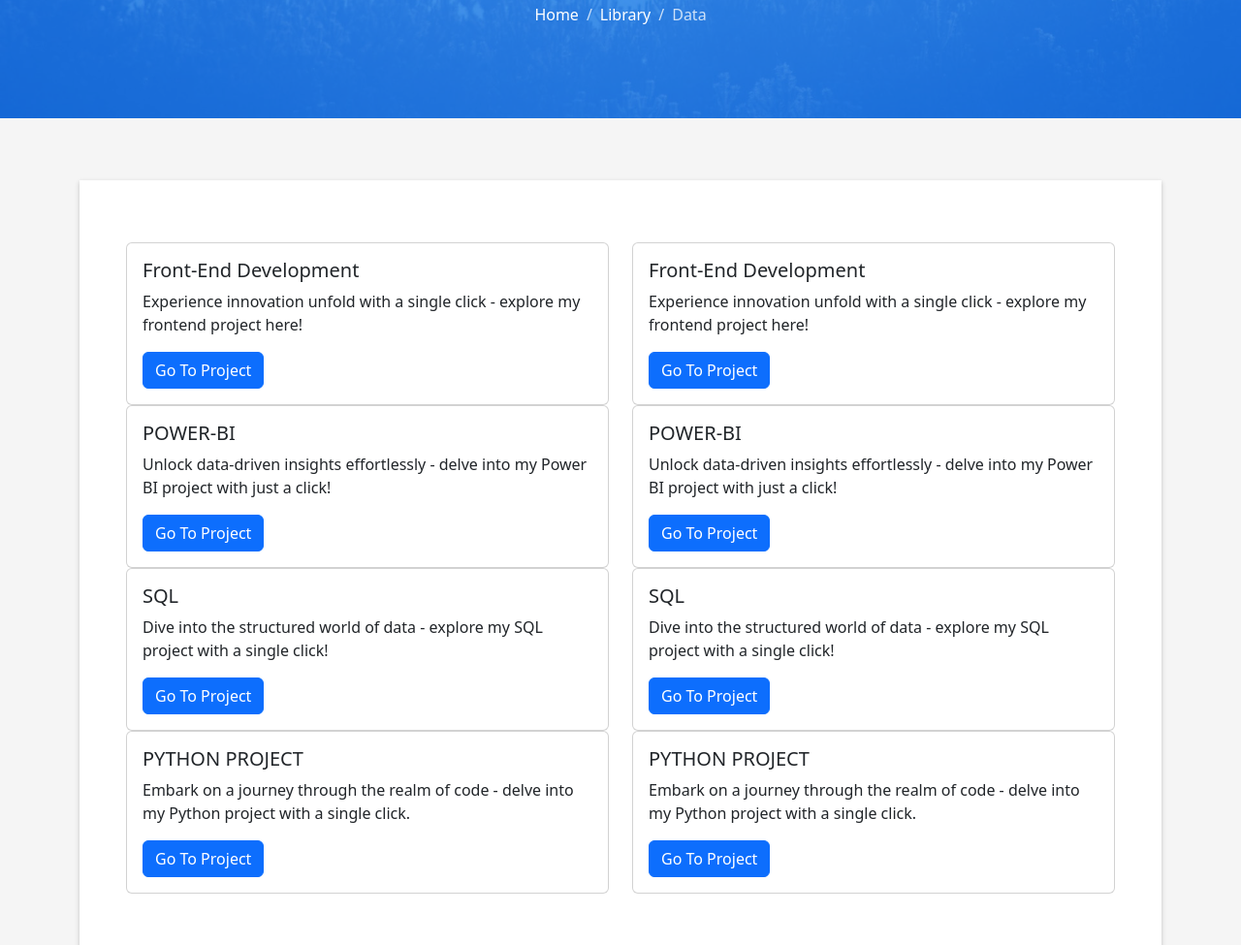
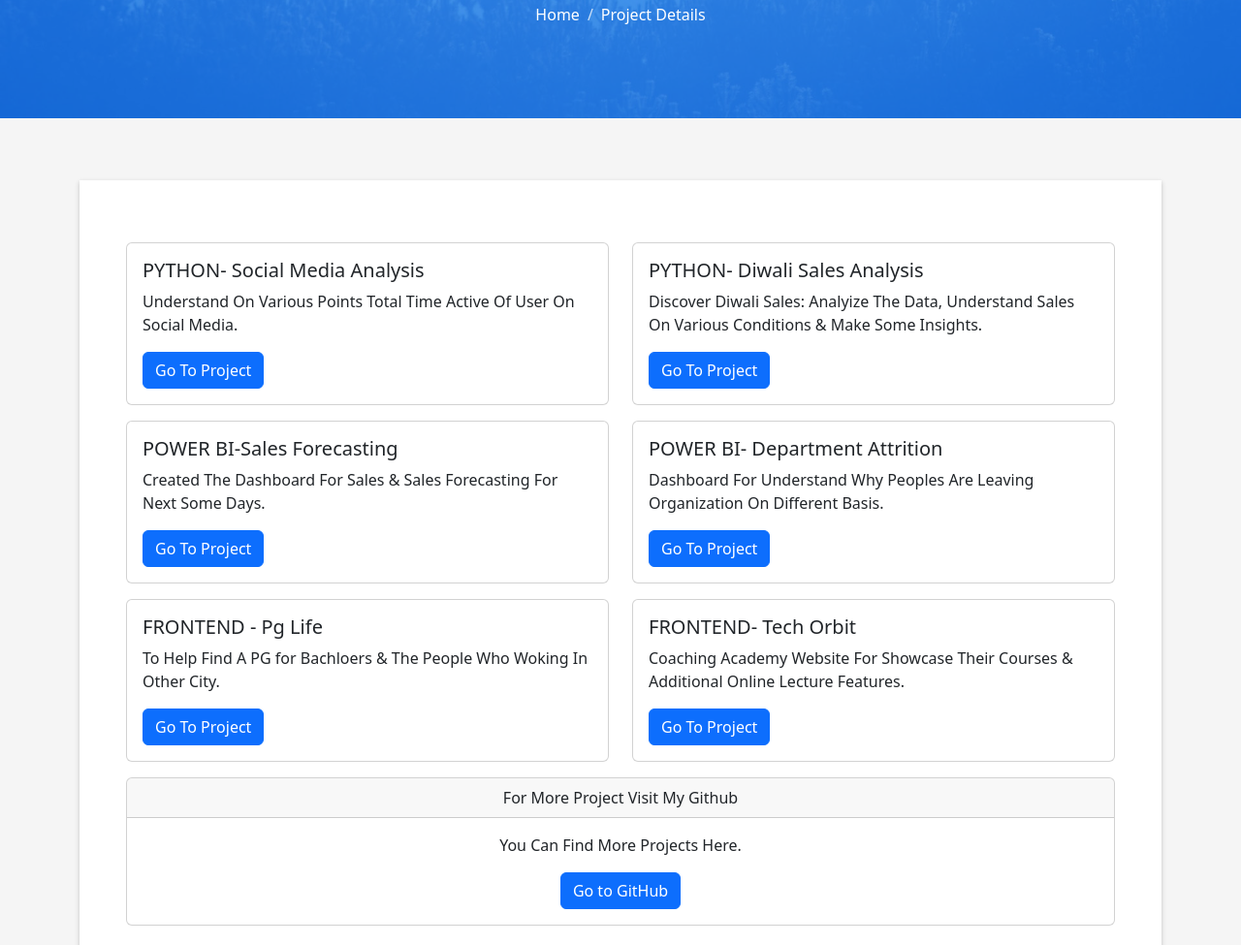
Before and after one commit to tejasphatangare/tejasphatangare_portfolio.github.io., a plain HTML site: page services-project.html in a window 1280 px wide. Shown: the part 228-1203 px from the top of the page at 97% size. Drawn offline with Linux system fonts and the light colour scheme.

Commit message:
Add files via upload

```diff
--- a/services-project.html
+++ b/services-project.html
@@ -44,22 +44,19 @@
     <div class="hero-content display-table">
       <div class="table-cell">
         <div class="container">
-          <h2 class="hero-title mb-4">Services-Project Details</h2>
+          <h5 class="hero-title mb-4">Services-Project Details</h5>
           <ol class="breadcrumb d-flex justify-content-center">
             <li class="breadcrumb-item">
-              <a href="#">Home</a>
+              <a href="index.html">Home</a>
             </li>
             <li class="breadcrumb-item">
-              <a href="#">Library</a>
+              <a href="#">Project Details</Details></a>
             </li>
-            <li class="breadcrumb-item active">Data</li>
           </ol>
         </div>
       </div>
     </div>
   </div>
-
-  <main id="main">
 
   <section id="myresume" class="about-mf sect-pt4 route">
     <div class="container">
@@ -67,81 +64,92 @@
         <div class="col-sm-12">
           <div class="box-shadow-full">
             <div class="row">
+              <div class="container">
+                <div class="row mb-3">
                   <div class="col-sm-6">
                     <div class="card">
                       <div class="card-body">
-                          <h5 class="card-title">Front-End Development</h5>
-                          <p class="card-text">Experience innovation unfold with a single click - explore my frontend project here!</p>
-                          <a href="https://tejasphatangare.github.io/PG-LIFE.github.io/" class="btn btn-primary">Go To Project</a>
+                        <h5 class="card-title">PYTHON- Social Media Analysis</h5>
+                        <p class="card-text">Understand On Various Points Total Time Active Of User On Social Media.</p>
+                        <a href="https://github.com/tejasphatangare/DATA-ANALYST-PROJECTS/tree/main/Social%20Media%20Analysis"
+                          class="btn btn-primary">Go To Project</a>
                       </div>
                     </div>
                   </div>
                   <div class="col-sm-6">
                     <div class="card">
                       <div class="card-body">
-                          <h5 class="card-title">Front-End Development</h5>
-                          <p class="card-text">Experience innovation unfold with a single click - explore my frontend project here!</p>
-                          <a href="https://tejasphatangare.github.io/Tech-Orbit/" class="btn btn-primary">Go To Project</a>
+                        <h5 class="card-title">PYTHON- Diwali Sales Analysis</h5>
+                        <p class="card-text">Discover Diwali Sales: Analyize The Data, Understand Sales On Various
+                          Conditions & Make Some Insights.
+                        </p>
+                        <a href="https://github.com/tejasphatangare/DATA-ANALYST-PROJECTS/tree/main/Festival%20Season%20Sales%20Analysis"
+                          class="btn btn-primary">Go To Project</a>
                       </div>
                     </div>
                   </div>
                 </div>
-                  <div class="row">
+                <div class="row mb-3">
                   <div class="col-sm-6">
                     <div class="card">
                       <div class="card-body">
-                          <h5 class="card-title">POWER-BI</h5>
-                          <p class="card-text">Unlock data-driven insights effortlessly - delve into my Power BI project with just a click!</p>
-                          <a href="https://www.novypro.com/project/attrition-rate-dashboard-1" target="_blank" class="btn btn-primary">Go To Project</a>
+                        <h5 class="card-title">POWER BI-Sales Forecasting</h5>
+                        <p class="card-text">Created The Dashboard For Sales & Sales Forecasting For Next Some Days.</p>
+                        <a href="https://www.novypro.com/project/sales-dashboard-using-forecasting"
+                          class="btn btn-primary">Go To Project</a>
                       </div>
                     </div>
                   </div>
                   <div class="col-sm-6">
                     <div class="card">
                       <div class="card-body">
-                          <h5 class="card-title">POWER-BI</h5>
-                          <p class="card-text">Unlock data-driven insights effortlessly - delve into my Power BI project with just a click!</p>
-                          <a href="https://www.novypro.com/project/sales-dashboard-using-forecasting" class="btn btn-primary">Go To Project</a>
+                        <h5 class="card-title">POWER BI- Department Attrition</h5>
+                        <p class="card-text">Dashboard For Understand Why Peoples Are Leaving Organization On Different
+                          Basis.</p>
+                        <a href="https://www.novypro.com/project/attrition-rate-dashboard-1" class="btn btn-primary">Go
+                          To Project</a>
                       </div>
                     </div>
                   </div>
                 </div>
-                  <div class="row">
+
+                <div class="row mb-3">
                   <div class="col-sm-6">
                     <div class="card">
                       <div class="card-body">
-                          <h5 class="card-title">SQL</h5>
-                          <p class="card-text">Dive into the structured world of data - explore my SQL project with a single click!</p>
-                          <a href="#" class="btn btn-primary">Go To Project</a>
+                        <h5 class="card-title">FRONTEND - Pg Life</h5>
+                        <p class="card-text">To Help Find A PG for Bachloers & The People Who Woking In Other City.</p>
+                        <a href="https://tejasphatangare.github.io/PG-LIFE.github.io/" class="btn btn-primary">Go To
+                          Project</a>
                       </div>
                     </div>
                   </div>
                   <div class="col-sm-6">
                     <div class="card">
                       <div class="card-body">
-                          <h5 class="card-title">SQL</h5>
-                          <p class="card-text">Dive into the structured world of data - explore my SQL project with a single click!</p>
+                        <h5 class="card-title">FRONTEND- Tech Orbit</h5>
+                        <p class="card-text">Coaching Academy Website For Showcase Their Courses & Additional Online
+                          Lecture Features.</p>
                         <a href="#" class="btn btn-primary">Go To Project</a>
                       </div>
                     </div>
                   </div>
+
+                  <div class="container">
+                    <div class="row mt-3 mb-3">
+                      <div class="col">
+                        <div class="card text-center">
+                          <div class="card-header">
+                            For More Project Visit My Github
                           </div>
-                  <div class="row">
-                    <div class="col-sm-6">
-                      <div class="card">
                           <div class="card-body">
-                          <h5 class="card-title">PYTHON PROJECT</h5>
-                          <p class="card-text">Embark on a journey through the realm of code - delve into my Python project with a single click.</p>
-                          <a href="#" class="btn btn-primary">Go To Project</a>
+                            <p class="card-text">You Can Find More Projects Here.
+                            </p>
+                            <a href="https://github.com/tejasphatangare" target="_blank" class="btn btn-primary">Go to
+                              GitHub</a>
                           </div>
                         </div>
                       </div>
-                    <div class="col-sm-6">
-                      <div class="card">
-                        <div class="card-body">
-                          <h5 class="card-title">PYTHON PROJECT</h5>
-                          <p class="card-text">Embark on a journey through the realm of code - delve into my Python project with a single click.</p>
-                          <a href="#" class="btn btn-primary">Go To Project</a>
                     </div>
                   </div>
                 </div>
@@ -152,8 +160,7 @@
       </div>
     </div>
   </section>
-
-  </main><!-- End #main -->
+  </main>
 
   <!-- ======= Footer ======= -->
   <footer>
```
Lines whose indentation alone changed are shown as unchanged.
